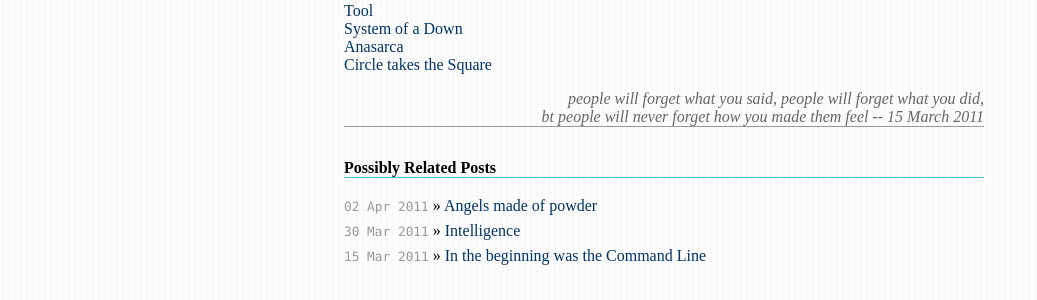
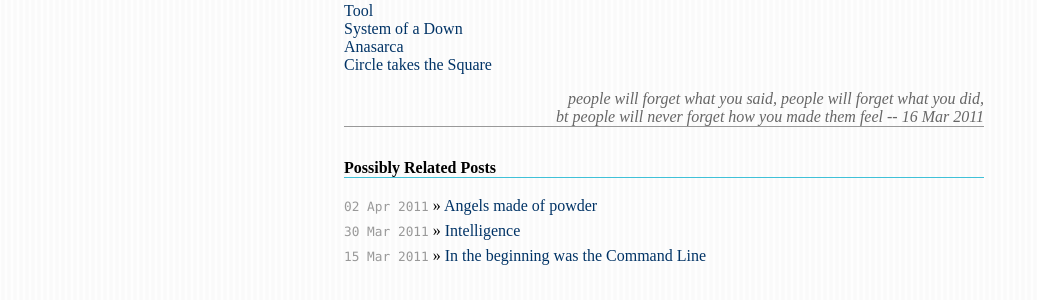
Before and after one commit to c00kiemon5ter/c00kiemon5ter.github.com, a Jekyll site: the page built from _posts/2011-03-16-Paint-on-silence.markdown, in a window 1280 px wide and 900 px high, scrolled down 2252 px. Shown: the part 547-847 px from the top of the window, without its empty margins (0-1037 px from the left). Built offline with Jekyll 4.4.1, drawn with Linux system fonts in a browser that asks for light colours; Markdown is read by kramdown in place of the engine named in the settings.

Commit message:
issuing publish date through liquid

```diff
--- a/_posts/2011-03-14-Welcome.markdown
+++ b/_posts/2011-03-14-Welcome.markdown
@@ -35,7 +35,7 @@ cause cookies shall prevail! (plus this world needs some more bloat)
 ![cookies][cookiebomb]
 
 
-<p class="meta">o.look.a.cookie.i.will.do.science.to.it! -- 14 March 2011</p>
+<p class="meta">o.look.a.cookie.i.will.do.science.to.it! -- {{ page.date | date_to_string }}</p>
 
 [jekyll]: http://jekyllrb.com
 [toto]: http://cloudhead.io/toto
--- a/_posts/2011-03-16-Paint-on-silence.markdown
+++ b/_posts/2011-03-16-Paint-on-silence.markdown
@@ -161,4 +161,4 @@ metal hardcore
 [Circle takes the Square](http://ctts.bandcamp.com/)
 
 <p class="meta">people will forget what you said, people will forget what you did,<br />
-bt people will never forget how you made them feel -- 15 March 2011</p>
+bt people will never forget how you made them feel -- {{ page.date | date_to_string }}</p>
--- a/_posts/2011-04-02-Angels-made-of-powder.markdown
+++ b/_posts/2011-04-02-Angels-made-of-powder.markdown
@@ -36,7 +36,7 @@ with little lyrics on the background (check *streetlights*). It almost feels lik
 Check them on [myspace][anaspace] and [lastfm][lastana]
 
 
-<p class="meta">Listening ~ 02 Apr 2011</p>
+<p class="meta">~ Listening -- {{ page.date | date_to_string }}</p>
 
 [angels]: http://www.allangelsgone.com/
 [silver]: http://www.myspace.com/asilvermtzion
```
Also changed, not shown: 1 other file.
